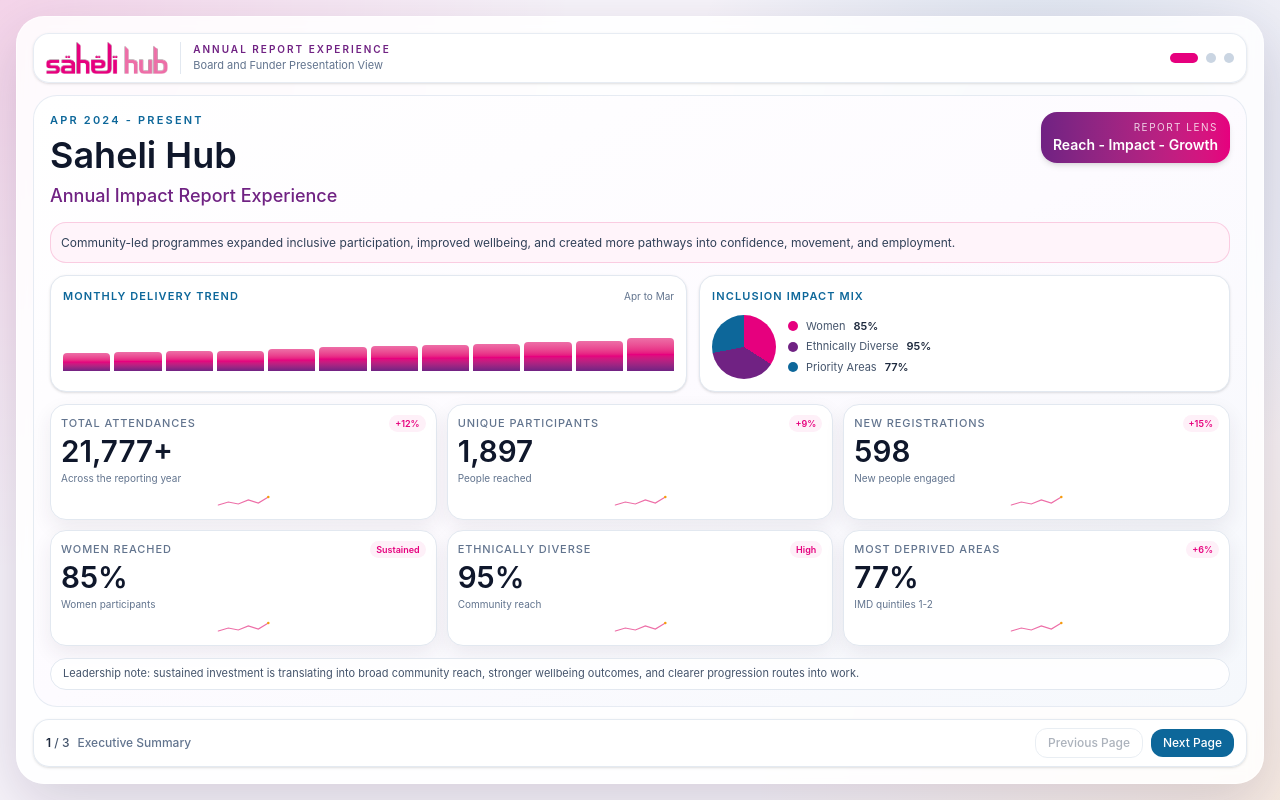
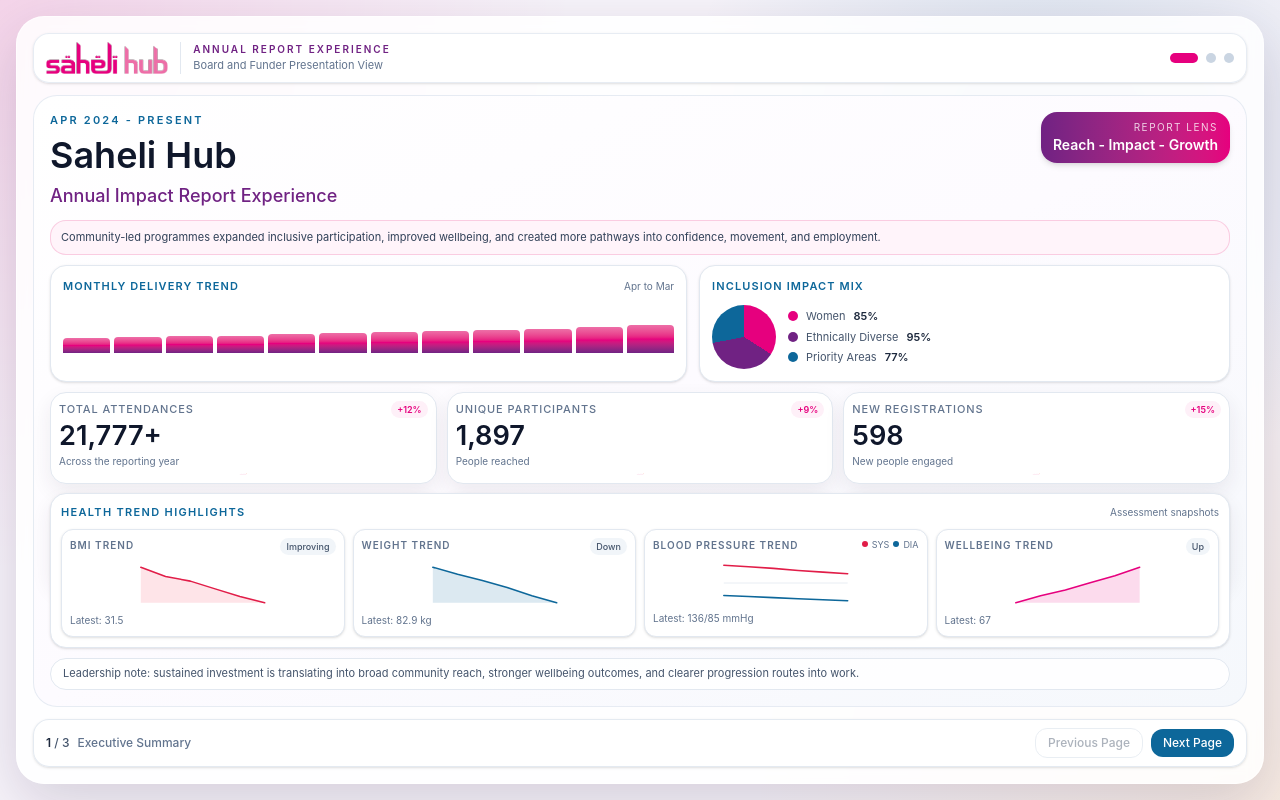
Before and after one commit to showanpk/saheli-dashboard, a React (Vite) app: page / in a window 1280 px wide. Built offline with nearby package versions, Linux system fonts and the light colour scheme.

Commit message:
feat: add health trend visuals with BMI, weight, and blood pressure metrics

```diff
--- a/src/App.jsx
+++ b/src/App.jsx
@@ -78,6 +78,14 @@
     { label: "Ethnically Diverse", value: 95, color: "#702283" },
     { label: "Priority Areas", value: 77, color: "#0d679a" },
   ],
+};
+
+const executiveHealthTrends = {
+  bmi: [33.8, 33.2, 32.9, 32.4, 31.9, 31.5],
+  weight: [86.4, 85.7, 85.1, 84.4, 83.6, 82.9],
+  bloodPressureSystolic: [152, 149, 146, 142, 139, 136],
+  bloodPressureDiastolic: [95, 93, 91, 89, 87, 85],
+  wellbeing: [42, 47, 51, 56, 61, 67],
 };
 
 const rawActivities = [
@@ -327,6 +335,158 @@
   );
 }
 
+function buildTrendPoints(data, width, height, padding) {
+  const min = Math.min(...data);
+  const max = Math.max(...data);
+  const range = max - min || 1;
+  const stepX = (width - padding * 2) / Math.max(data.length - 1, 1);
+
+  return data
+    .map((value, index) => {
+      const x = padding + index * stepX;
+      const normalized = (value - min) / range;
+      const y = height - padding - normalized * (height - padding * 2);
+      return `${x},${y}`;
+    })
+    .join(" ");
+}
+
+function MiniTrendCard({ title, data, stroke, fill, unit = "", changeLabel }) {
+  const width = 176;
+  const height = 62;
+  const padding = 8;
+  const linePoints = useMemo(
+    () => buildTrendPoints(data, width, height, padding),
+    [data],
+  );
+  const points = linePoints.split(" ");
+  const firstX = points[0]?.split(",")[0] || padding;
+  const lastX = points[points.length - 1]?.split(",")[0] || width - padding;
+  const areaPath = `${linePoints} ${lastX},${height - padding} ${firstX},${height - padding}`;
+
+  return (
+    <article className="rounded-xl border border-slate-200 bg-white p-2 shadow-sm">
+      <div className="flex items-start justify-between gap-2">
+        <p className="text-[10px] font-semibold uppercase tracking-[0.1em] text-slate-500">
+          {title}
+        </p>
+        <span className="rounded-full bg-slate-100 px-1.5 py-0.5 text-[9px] font-medium text-slate-600">
+          {changeLabel}
+        </span>
+      </div>
+      <svg
+        viewBox={`0 0 ${width} ${height}`}
+        className="mt-1.5 h-12 w-full"
+        aria-hidden="true"
+      >
+        <path d={`M ${areaPath} Z`} fill={fill} />
+        <polyline
+          points={linePoints}
+          fill="none"
+          stroke={stroke}
+          strokeWidth="2"
+          strokeLinecap="round"
+          strokeLinejoin="round"
+        />
+      </svg>
+      <p className="mt-1 text-[10px] text-slate-500">
+        Latest: {data[data.length - 1]}
+        {unit}
+      </p>
+    </article>
+  );
+}
+
+function DualLineTrendCard({
+  title,
+  systolic,
+  diastolic,
+  systolicStroke,
+  diastolicStroke,
+}) {
+  const width = 176;
+  const height = 62;
+  const padding = 8;
+  const combined = [...systolic, ...diastolic];
+  const min = Math.min(...combined);
+  const max = Math.max(...combined);
+  const range = max - min || 1;
+  const stepX = (width - padding * 2) / Math.max(systolic.length - 1, 1);
+
+  const toPoints = (series) =>
+    series
+      .map((value, index) => {
+        const x = padding + index * stepX;
+        const normalized = (value - min) / range;
+        const y = height - padding - normalized * (height - padding * 2);
+        return `${x},${y}`;
+      })
+      .join(" ");
+
+  const systolicPoints = useMemo(() => toPoints(systolic), [systolic]);
+  const diastolicPoints = useMemo(() => toPoints(diastolic), [diastolic]);
+
+  return (
+    <article className="rounded-xl border border-slate-200 bg-white p-2 shadow-sm">
+      <div className="flex items-start justify-between gap-2">
+        <p className="text-[10px] font-semibold uppercase tracking-[0.1em] text-slate-500">
+          {title}
+        </p>
+        <div className="flex items-center gap-1 text-[9px] text-slate-500">
+          <span className="inline-flex items-center gap-1">
+            <span
+              className="h-1.5 w-1.5 rounded-full"
+              style={{ backgroundColor: systolicStroke }}
+            />
+            SYS
+          </span>
+          <span className="inline-flex items-center gap-1">
+            <span
+              className="h-1.5 w-1.5 rounded-full"
+              style={{ backgroundColor: diastolicStroke }}
+            />
+            DIA
+          </span>
+        </div>
+      </div>
+      <svg
+        viewBox={`0 0 ${width} ${height}`}
+        className="mt-1.5 h-12 w-full"
+        aria-hidden="true"
+      >
+        <line
+          x1="8"
+          y1="31"
+          x2="168"
+          y2="31"
+          stroke="#e2e8f0"
+          strokeWidth="1"
+        />
+        <polyline
+          points={systolicPoints}
+          fill="none"
+          stroke={systolicStroke}
+          strokeWidth="2"
+          strokeLinecap="round"
+          strokeLinejoin="round"
+        />
+        <polyline
+          points={diastolicPoints}
+          fill="none"
+          stroke={diastolicStroke}
+          strokeWidth="2"
+          strokeLinecap="round"
+          strokeLinejoin="round"
+        />
+      </svg>
+      <p className="mt-1 text-[10px] text-slate-500">
+        Latest: {systolic[systolic.length - 1]}/
+        {diastolic[diastolic.length - 1]} mmHg
+      </p>
+    </article>
+  );
+}
+
 function App() {
   const [currentPage, setCurrentPage] = useState(0);
   const shouldReduceMotion = useReducedMotion();
@@ -461,7 +621,7 @@
                 initial="initial"
                 animate="animate"
                 exit="exit"
-                className="grid h-full min-h-0 grid-rows-[auto_auto_auto_1fr_auto] gap-3"
+                className="grid h-full min-h-0 grid-rows-[auto_auto_auto_auto_1fr_auto] gap-2.5"
               >
                 <motion.div
                   variants={fadeUp}
@@ -471,7 +631,7 @@
                     <p className="text-[11px] font-semibold uppercase tracking-[0.2em] text-[#0d679a]">
                       {executiveSummary.reportingPeriod}
                     </p>
-                    <h1 className="mt-1 text-4xl font-semibold leading-tight text-slate-900">
+                    <h1 className="mt-1 text-3xl font-semibold leading-tight text-slate-900 md:text-4xl">
                       {executiveSummary.title}
                     </h1>
                     <p className="mt-1 text-lg font-medium text-[#702283]">
@@ -490,7 +650,7 @@
 
                 <motion.div
                   variants={fadeUp}
-                  className="rounded-2xl border border-[#ed6ea7]/30 bg-[#fff4fa] p-2.5 text-xs leading-relaxed text-slate-700"
+                  className="rounded-2xl border border-[#ed6ea7]/30 bg-[#fff4fa] px-2.5 py-2 text-[11px] leading-relaxed text-slate-700"
                 >
                   {executiveSummary.summary}
                 </motion.div>
@@ -511,7 +671,7 @@
                       </p>
                       <p className="text-[10px] text-slate-500">Apr to Mar</p>
                     </div>
-                    <div className="mt-2.5 flex h-14 items-end gap-1">
+                    <div className="mt-2.5 flex h-12 items-end gap-1">
                       {executiveVisuals.monthlyTrend.map((point, index) => (
                         <div
                           key={`${point}-${index}`}
@@ -568,7 +728,7 @@
                     <motion.article
                       key={kpi.label}
                       variants={fadeUp}
-                      className="flex min-h-[108px] flex-col justify-between overflow-hidden rounded-2xl border border-slate-200 bg-white p-2.5 shadow-[0_8px_20px_rgba(53,40,65,0.08)]"
+                      className="flex min-h-[92px] flex-col justify-between overflow-hidden rounded-2xl border border-slate-200 bg-white p-2 shadow-[0_8px_20px_rgba(53,40,65,0.08)]"
                     >
                       <div className="flex items-start justify-between gap-2">
                         <p className="text-[11px] font-medium uppercase tracking-[0.08em] text-slate-500">
@@ -579,7 +739,7 @@
                         </span>
                       </div>
                       <div>
-                        <p className="mt-1 text-[1.85rem] font-semibold leading-none text-slate-900">
+                        <p className="mt-1 text-[1.5rem] font-semibold leading-none text-slate-900 md:text-[1.7rem]">
                           <CountUp
                             value={kpi.value}
                             suffix={kpi.suffix || ""}
@@ -592,7 +752,7 @@
                       </div>
                       <svg
                         viewBox="0 0 116 36"
-                        className="mt-1 h-4.5 w-full"
+                        className="mt-1 h-4 w-full"
                         aria-hidden="true"
                       >
                         <polyline
@@ -606,6 +766,51 @@
                       </svg>
                     </motion.article>
                   ))}
+                </motion.div>
+
+                <motion.div
+                  variants={fadeUp}
+                  className="rounded-2xl border border-slate-200 bg-white p-2.5 shadow-sm"
+                >
+                  <div className="mb-2 flex items-center justify-between">
+                    <p className="text-[11px] font-semibold uppercase tracking-[0.12em] text-[#0d679a]">
+                      Health Trend Highlights
+                    </p>
+                    <p className="text-[10px] text-slate-500">
+                      Assessment snapshots
+                    </p>
+                  </div>
+                  <div className="grid gap-2 sm:grid-cols-2 lg:grid-cols-4">
+                    <MiniTrendCard
+                      title="BMI Trend"
+                      data={executiveHealthTrends.bmi}
+                      stroke="#e11d48"
+                      fill="rgba(244, 63, 94, 0.14)"
+                      changeLabel="Improving"
+                    />
+                    <MiniTrendCard
+                      title="Weight Trend"
+                      data={executiveHealthTrends.weight}
+                      stroke="#0d679a"
+                      fill="rgba(13, 103, 154, 0.14)"
+                      unit=" kg"
+                      changeLabel="Down"
+                    />
+                    <DualLineTrendCard
+                      title="Blood Pressure Trend"
+                      systolic={executiveHealthTrends.bloodPressureSystolic}
+                      diastolic={executiveHealthTrends.bloodPressureDiastolic}
+                      systolicStroke="#e11d48"
+                      diastolicStroke="#0d679a"
+                    />
+                    <MiniTrendCard
+                      title="Wellbeing Trend"
+                      data={executiveHealthTrends.wellbeing}
+                      stroke="#e6007e"
+                      fill="rgba(230, 0, 126, 0.14)"
+                      changeLabel="Up"
+                    />
+                  </div>
                 </motion.div>
 
                 <motion.div
```
